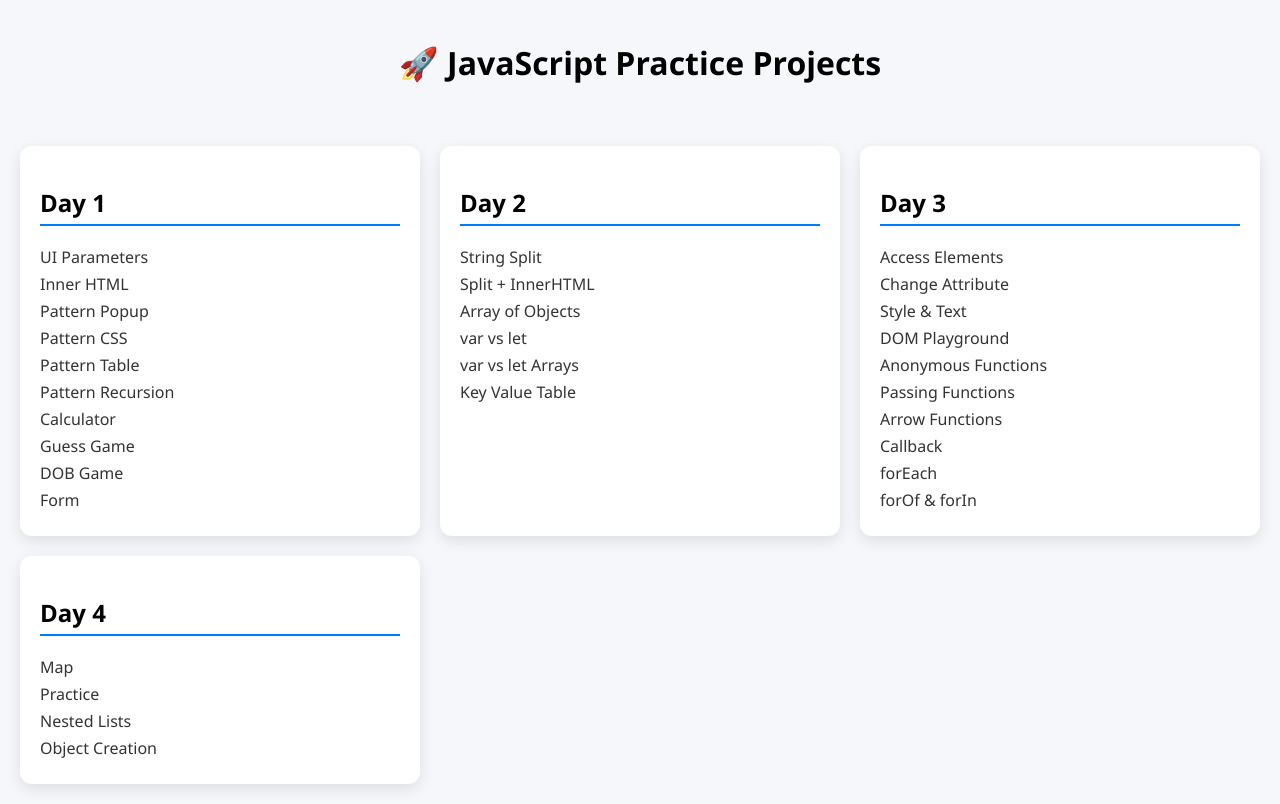
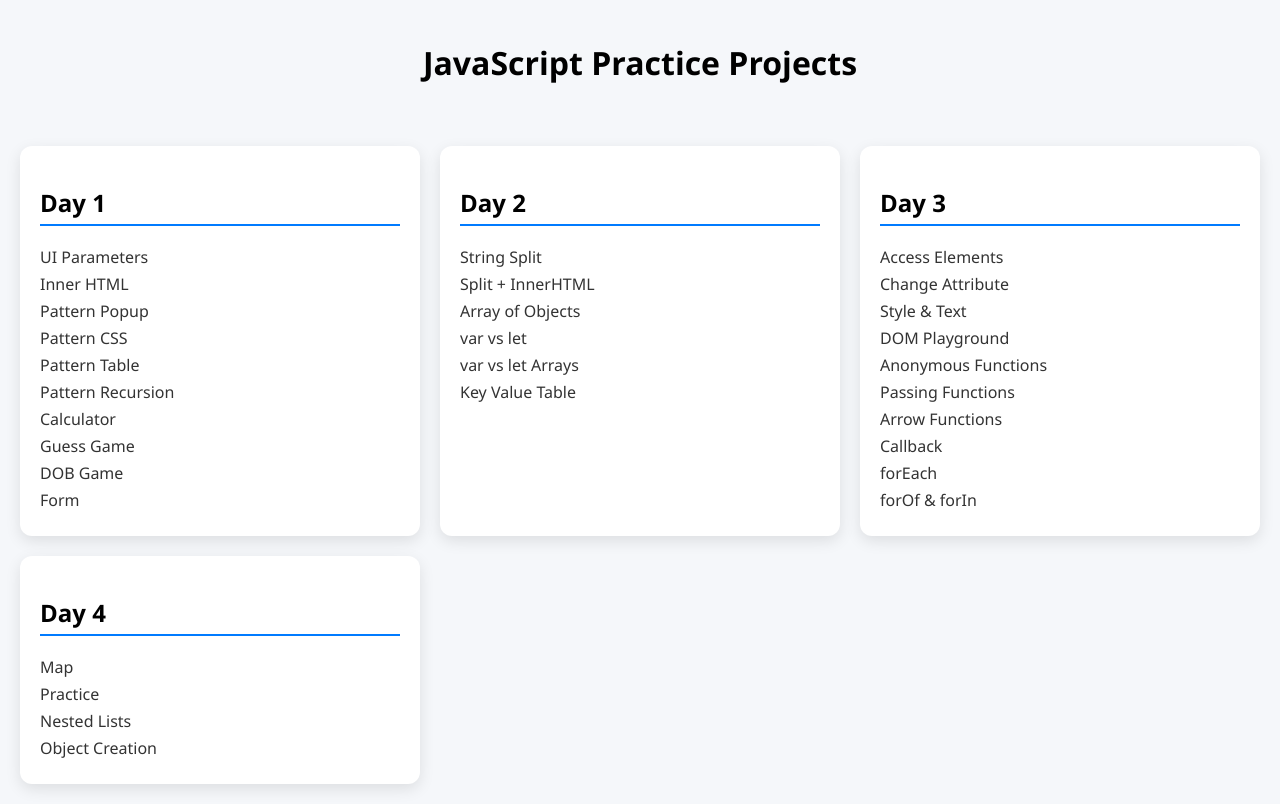
Before and after one commit to dokarasuresh067/practice, a plain HTML site: page index.html in a window 1280 px wide. Drawn offline with Linux system fonts and the light colour scheme.

Commit message:
Updated index page

```diff
--- a/index.html
+++ b/index.html
@@ -55,7 +55,7 @@
 </head>
 <body>
 
-<h1>🚀 JavaScript Practice Projects</h1>
+<h1>JavaScript Practice Projects</h1>
 
 <div class="container">
 
```
